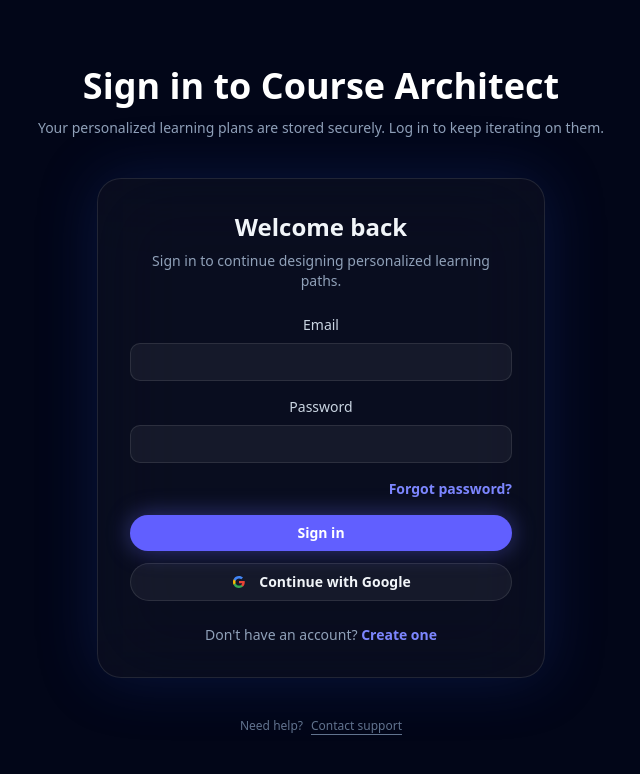
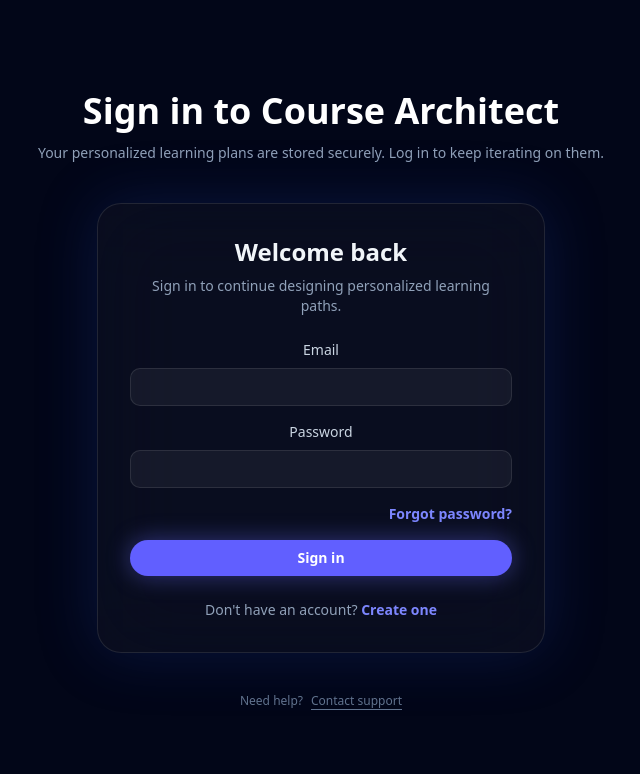
Before and after one commit to naga-k/learning-app-ai, a Next.js app: page /login in a window 1280 px wide. Shown: the top 774 px of the page, without its empty margins (319-959 px from the left). Built offline with nearby package versions, Linux system fonts and the light colour scheme; no server answers.

Commit message:
Enable conditional Google sign-in functionality in AuthForm component

```diff
--- a/components/auth/auth-form.tsx
+++ b/components/auth/auth-form.tsx
@@ -49,6 +49,8 @@
     />
   </svg>
 );
+
+const GOOGLE_AUTH_ENABLED = false;
 
 export function AuthForm({ initialMode = 'sign-in', onModeChange }: AuthFormProps) {
   const { supabase } = useSupabase();
@@ -197,6 +199,11 @@
   );
 
   const handleGoogleSignIn = useCallback(async () => {
+    if (!GOOGLE_AUTH_ENABLED) {
+      setError(null);
+      setStatusMessage(null);
+      return;
+    }
     setError(null);
     setStatusMessage('Redirecting to Google...');
     setActiveAction('google');
@@ -357,7 +364,7 @@
             {isPasswordLoading || isRecoveryLoading ? 'Please wait...' : buttonLabel}
           </button>
 
-          {mode !== 'recover' && (
+          {mode !== 'recover' && GOOGLE_AUTH_ENABLED && (
             <button
               type="button"
               onClick={handleGoogleSignIn}
```
